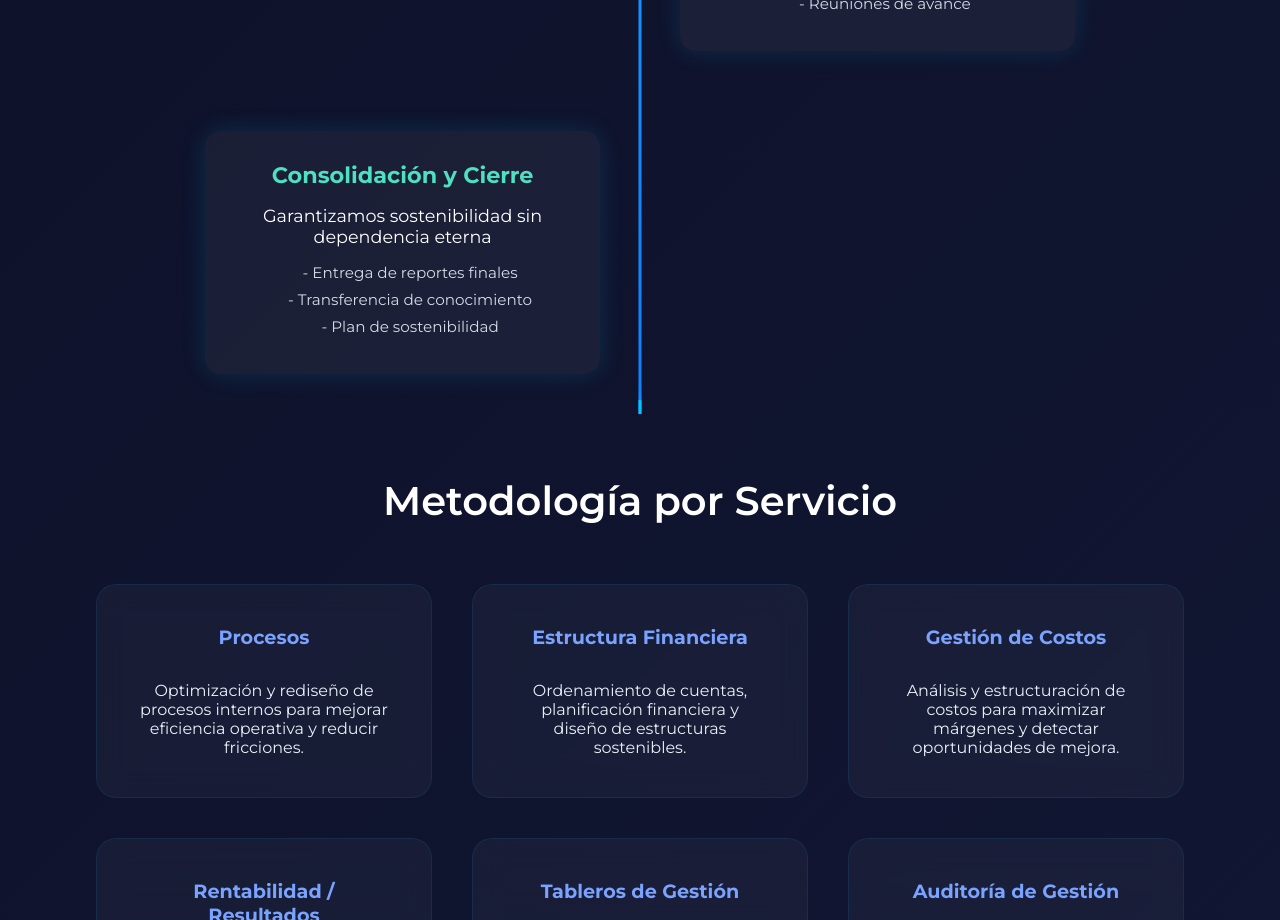
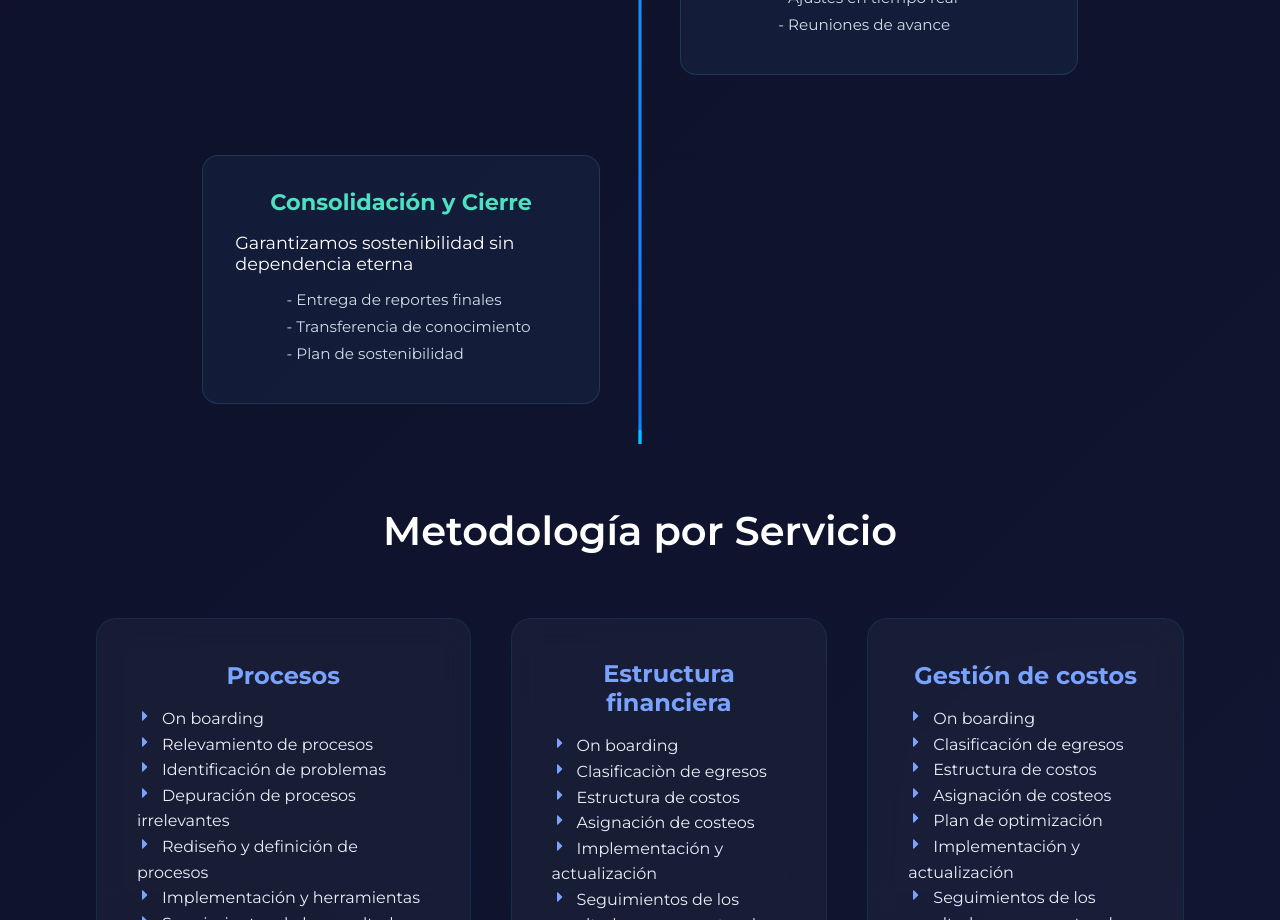
Before and after one commit to llezcano7/lhb-consultores, a React (Vite) app in the folder Frontend/: page /metodologia in a window 1280 px wide. Shown: the part 1880-2800 px from the top of the page. Built offline with nearby package versions, Linux system fonts and the light colour scheme; no server answers.

Commit message:
3rd commit

```diff
--- a/Frontend/src/pages/metodologia.css
+++ b/Frontend/src/pages/metodologia.css
@@ -31,23 +31,46 @@
 }
 
 .timeline-content {
-    display: flex;
-    flex-direction: column;
-    align-items: center;
-    justify-content: start;
-    gap: 1rem;
-    text-align: center;
-    background: rgba(255, 255, 255, 0.05);
-    backdrop-filter: blur(12px);
-    padding: 30px;
-    border-radius: 16px;
-    box-shadow: 0 0 25px rgba(0, 198, 255, 0.15);
-    transition: 0.4s ease;
+  display: flex;
+  flex-direction: column;
+  align-items: center;
+  justify-content: center;
+  position: relative;
+  gap: 1rem;
+  padding: 2rem;
+  background: rgba(26, 47, 79, 0.4);
+  border: 1px solid rgba(100, 200, 255, 0.15);
+  border-radius: 16px;
+  backdrop-filter: blur(10px);
+  transition: all 0.4s cubic-bezier(0.4, 0, 0.2, 1);
+  overflow: hidden;
+}
+
+.timeline-content::before {
+  content: '';
+  position: absolute;
+  top: 0;
+  left: 0;
+  width: 100%;
+  height: 3px;
+  background: var(--gradient-2);
+  transform: scaleX(0);
+  transform-origin: left;
+  transition: transform 0.4s ease;
+}
+
+.timeline-content:hover::before {
+  transform: scaleX(1);
+}
+
+.timeline-content:hover::after {
+  opacity: 1;
 }
 
 .timeline-content:hover {
     transform: translateY(-8px);
-    box-shadow: 0 0 40px rgba(0, 198, 255, 0.35);
+  border-color: rgba(0, 217, 255, 0.4);
+  box-shadow: 0 20px 60px rgba(0, 102, 255, 0.2);
 }
 
 .timeline-content h3 {
@@ -119,7 +142,6 @@
         0 0 40px rgba(0, 198, 255, 0.6);
 }
 
-
 .services-methodology {
     text-align: center;
     padding-block-start: 4rem;
@@ -136,10 +158,15 @@
     display: grid;
     grid-template-columns: repeat(3, 1fr);
     gap: 40px;
-    margin-top: 60px;
+    margin-top: 4rem;
 }
 
-.service-card {
+.method-service-card {
+    display: flex;
+    flex-direction: column;
+    align-items: center;
+    justify-content: center;
+    gap: 1rem;
     padding: 40px;
     border-radius: 20px;
     background: rgba(255, 255, 255, 0.04);
@@ -148,20 +175,28 @@
     border: 1px solid rgba(0, 198, 255, 0.1);
 }
 
-.service-card:hover {
+.method-service-card:hover {
     transform: translateY(-10px);
     box-shadow: 0 0 35px rgba(0, 198, 255, 0.25);
 }
 
-.service-card h4 {
-    font-size: 1.2rem;
+.method-service-card h4 {
+    font-size: 1.5rem;
     color: #7aa2ff;
 }
 
-.service-card p {
+.method-service-card li {
+    text-align: left;
+    line-height: 1.6;
     font-size: 1rem;
     color: var(--text-light);
 }
+
+.flex-icon {
+  margin-right: 9px;
+  color: #7aa2ff;
+}
+
 
 /*################ RESPONSIVE DESIGN ################*/
 
--- a/Frontend/src/pages/metodologia.jsx
+++ b/Frontend/src/pages/metodologia.jsx
@@ -1,5 +1,6 @@
 import React from "react";
 import { useEffect, useRef } from "react";
+import { FaCaretRight } from "react-icons/fa";
 import "./metodologia.css";
 
 const steps = [
@@ -55,6 +56,81 @@ const steps = [
         ],
     },
 ];
+
+////////////////////*METODOLOGÍA POR SERVICIO*/////////////////////
+
+export const methodservices = [
+    {
+        title: "Procesos",
+        description: [
+            "On boarding",
+            "Relevamiento de procesos",
+            "Identificación de problemas",
+            "Depuración de procesos irrelevantes",
+            "Rediseño y definición de procesos",
+            "Implementación y herramientas",
+            "Seguimientos de los resultados y propuestas de mejoras"
+        ]
+    },
+    {
+        title: "Estructura financiera",
+        description: [
+            "On boarding",
+            "Clasificaciòn de egresos",
+            "Estructura de costos",
+            "Asignación de costeos",
+            "Implementación y actualización",
+            "Seguimientos de los resultados y propuestas de mejoras"
+        ]
+    },
+    {
+        title: "Gestión de costos",
+        description: [
+            "On boarding",
+            "Clasificación de egresos",
+            "Estructura de costos",
+            "Asignación de costeos",
+            "Plan de optimización",
+            "Implementación y actualización",
+            "Seguimientos de los resultados y propuestas de mejoras"
+        ]
+    },
+    {
+        title: "Gestión de rentabilidad/resultados",
+        description: [
+            "On boarding",
+            "Análisis de ventas",
+            "Análisis de gastos",
+            "Determinaciòn de puento de equilibrio",
+            "Análisis de márgenes",
+            "Estrategia de maximización",
+            "Monitoreo y proyecciòn"
+        ]
+    },
+    {
+        title: "Tableros de gestión",
+        description: [
+            "On boarding",
+            "Definición de KPIs críticos",
+            "Consolidación de información",
+            "Automatización de carga",
+            "Análisis y ejecución de tableros",
+            "Seguimientos de los resultados y propuestas de mejoras"
+        ]
+    },
+    {
+        title: "Auditoría de gestión",
+        description: [
+            "On boarding",
+            "Definición de alcance y objetivos",
+            "Evaluación de procesos afectados",
+            "Diseño de controles",
+            "Verificación de resultados",
+            "Identificación de desvios y correciones",
+            "Seguimientos de los resultados y propuestas de mejoras"
+        ]
+    }
+]
 
 export default function MethodologyTimeline() {
     const itemsRef = useRef([]);
@@ -139,41 +215,16 @@ export default function MethodologyTimeline() {
                 <h3>Metodología por Servicio</h3>
 
                 <div className="services-grid">
-                    {[
-                        {
-                            title: "Procesos",
-                            description:
-                                "Optimización y rediseño de procesos internos para mejorar eficiencia operativa y reducir fricciones.",
-                        },
-                        {
-                            title: "Estructura Financiera",
-                            description:
-                                "Ordenamiento de cuentas, planificación financiera y diseño de estructuras sostenibles.",
-                        },
-                        {
-                            title: "Gestión de Costos",
-                            description:
-                                "Análisis y estructuración de costos para maximizar márgenes y detectar oportunidades de mejora.",
-                        },
-                        {
-                            title: "Rentabilidad / Resultados",
-                            description:
-                                "Evaluación de márgenes, punto de equilibrio y estrategias de maximización de beneficios.",
-                        },
-                        {
-                            title: "Tableros de Gestión",
-                            description:
-                                "Diseño e implementación de KPIs críticos y dashboards automatizados para toma de decisiones.",
-                        },
-                        {
-                            title: "Auditoría de Gestión",
-                            description:
-                                "Revisión integral de procesos y controles para detectar desvíos y optimizar resultados.",
-                        },
-                    ].map((service, index) => (
-                        <div key={index} className="service-card">
+                    {methodservices.map((service, index) => (
+                        <div key={index} className="method-service-card">
                             <h4>{service.title}</h4>
-                            <p>{service.description}</p>
+                            <ul>
+                                {service.description.map((description, i) => (
+                                    <li key={i}>
+                                        <FaCaretRight className="flex-icon"/>
+                                        {description}</li>
+                                ))}
+                            </ul>
                         </div>
                     ))}
                 </div>
```
